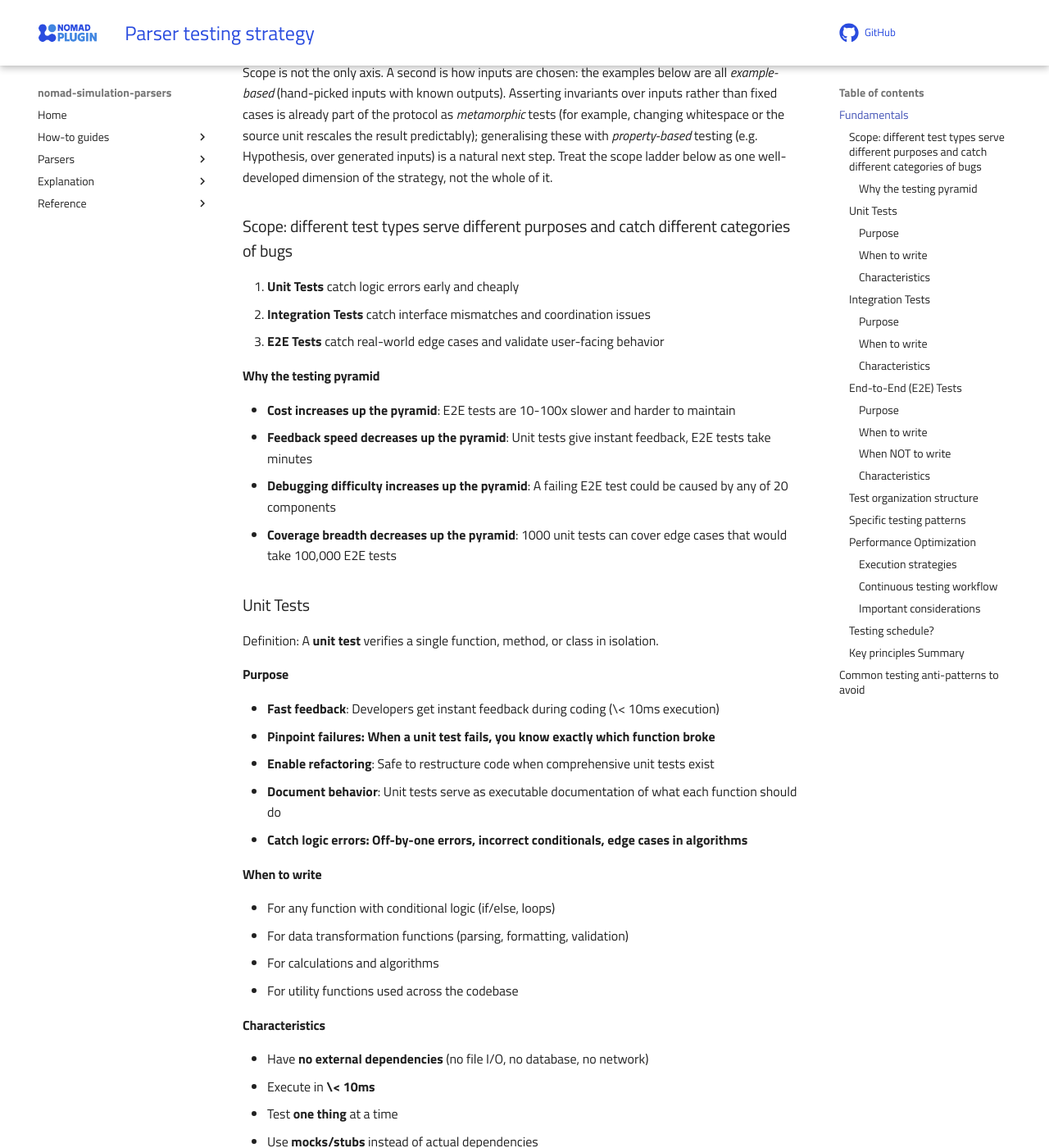
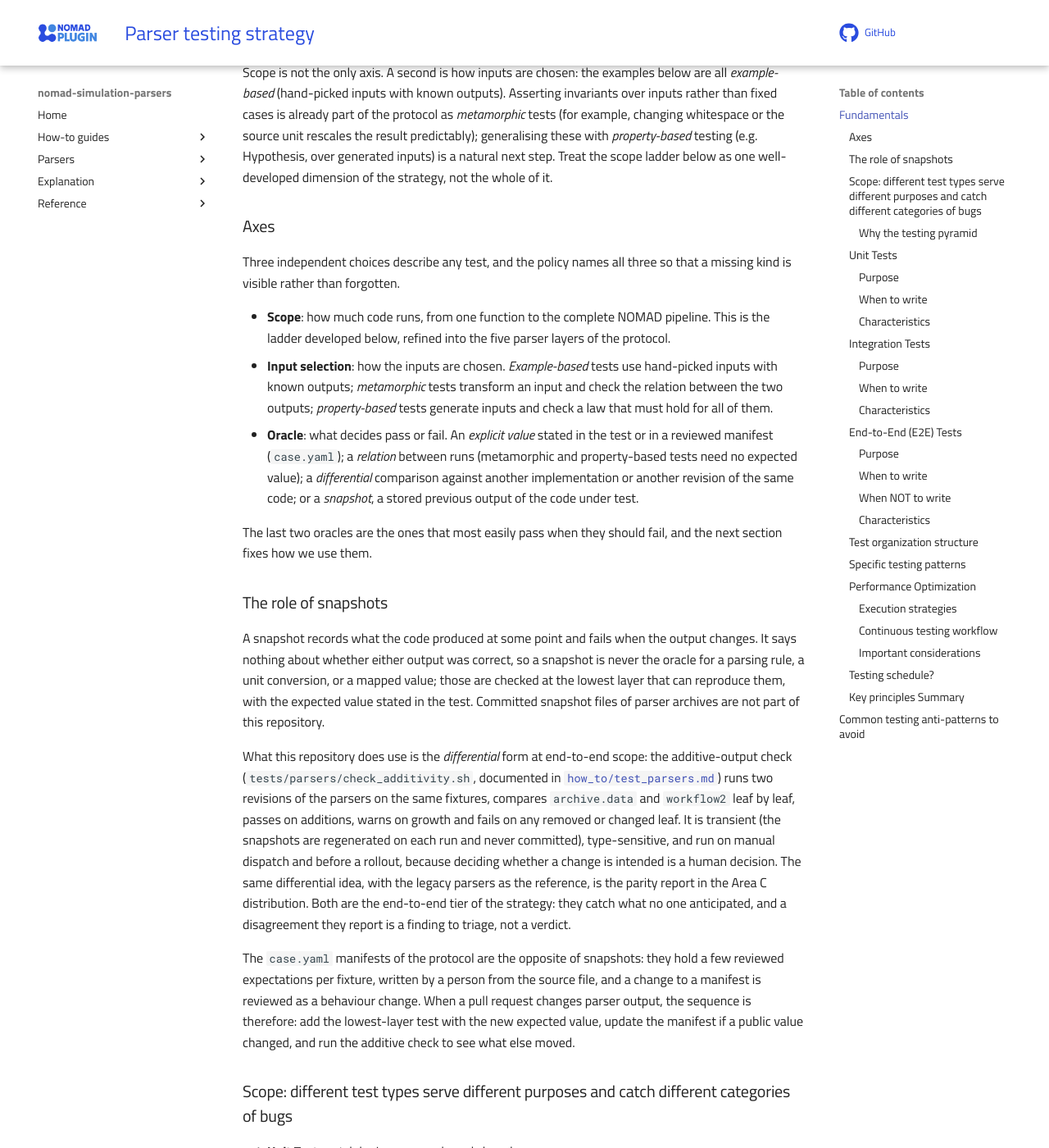
Before and after one commit to FAIRmat-NFDI/nomad-parser-plugins-simulation, an MkDocs documentation site: the page built from docs/parser_testing_strategy.md, in a window 1280 px wide and 1400 px high, scrolled down 526 px. Shown: the whole window at 82% size. Built offline with MkDocs 1.6.1 and Material for MkDocs 9.7.7, drawn with Linux system fonts in a browser that asks for light colours; comment, search, counter and statistics services are not loaded.

Commit message:
docs: name the axes of testing and fix the role of snapshots
- Add an "Axes" section: scope, input selection and oracle are independent
  choices, so a missing kind of test is visible rather than forgotten
- Add "The role of snapshots": a snapshot is never the oracle for a parsing
  rule; the additive-output check is the differential, end-to-end tier,
  transient and run on dispatch; `case.yaml` manifests are reviewed
  expectations, not snapshots
- State that committed parser-archive snapshots are not part of this
  repository

```diff
--- a/docs/parser_testing_strategy.md
+++ b/docs/parser_testing_strategy.md
@@ -5,6 +5,24 @@
 Tests vary along several independent dimensions. This document develops one of them in depth — the **scope** of code each test exercises, running from a single function up to the complete parser pipeline. This axis is the most immediately useful to us today: we currently write almost exclusively unit tests, so laying out the full scope ladder makes the missing higher tiers explicit and helps surface parser behaviour that is currently going untested. The protocol refines the generic unit/integration/E2E pyramid into five parser-specific layers — recognition, source extraction, mapping contract, parser integration, and NOMAD-pipeline compatibility — so that a failure points at the specific contract that broke.
 
 Scope is not the only axis. A second is how inputs are chosen: the examples below are all *example-based* (hand-picked inputs with known outputs). Asserting invariants over inputs rather than fixed cases is already part of the protocol as *metamorphic* tests (for example, changing whitespace or the source unit rescales the result predictably); generalising these with *property-based* testing (e.g. Hypothesis, over generated inputs) is a natural next step. Treat the scope ladder below as one well-developed dimension of the strategy, not the whole of it.
+
+### Axes
+
+Three independent choices describe any test, and the policy names all three so that a missing kind is visible rather than forgotten.
+
+* **Scope**: how much code runs, from one function to the complete NOMAD pipeline. This is the ladder developed below, refined into the five parser layers of the protocol.
+* **Input selection**: how the inputs are chosen. *Example-based* tests use hand-picked inputs with known outputs; *metamorphic* tests transform an input and check the relation between the two outputs; *property-based* tests generate inputs and check a law that must hold for all of them.
+* **Oracle**: what decides pass or fail. An *explicit value* stated in the test or in a reviewed manifest (`case.yaml`); a *relation* between runs (metamorphic and property-based tests need no expected value); a *differential* comparison against another implementation or another revision of the same code; or a *snapshot*, a stored previous output of the code under test.
+
+The last two oracles are the ones that most easily pass when they should fail, and the next section fixes how we use them.
+
+### The role of snapshots
+
+A snapshot records what the code produced at some point and fails when the output changes. It says nothing about whether either output was correct, so a snapshot is never the oracle for a parsing rule, a unit conversion, or a mapped value; those are checked at the lowest layer that can reproduce them, with the expected value stated in the test. Committed snapshot files of parser archives are not part of this repository.
+
+What this repository does use is the *differential* form at end-to-end scope: the additive-output check (`tests/parsers/check_additivity.sh`, documented in [`how_to/test_parsers.md`](how_to/test_parsers.md)) runs two revisions of the parsers on the same fixtures, compares `archive.data` and `workflow2` leaf by leaf, passes on additions, warns on growth and fails on any removed or changed leaf. It is transient (the snapshots are regenerated on each run and never committed), type-sensitive, and run on manual dispatch and before a rollout, because deciding whether a change is intended is a human decision. The same differential idea, with the legacy parsers as the reference, is the parity report in the Area C distribution. Both are the end-to-end tier of the strategy: they catch what no one anticipated, and a disagreement they report is a finding to triage, not a verdict.
+
+The `case.yaml` manifests of the protocol are the opposite of snapshots: they hold a few reviewed expectations per fixture, written by a person from the source file, and a change to a manifest is reviewed as a behaviour change. When a pull request changes parser output, the sequence is therefore: add the lowest-layer test with the new expected value, update the manifest if a public value changed, and run the additive check to see what else moved.
 
 ### Scope: different test types serve different purposes and catch different categories of bugs
 
```
